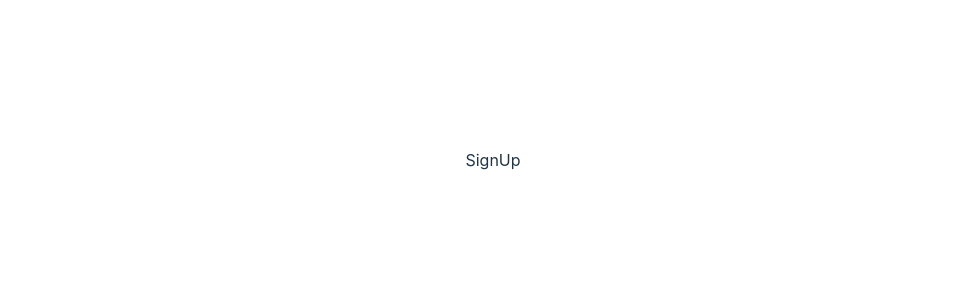
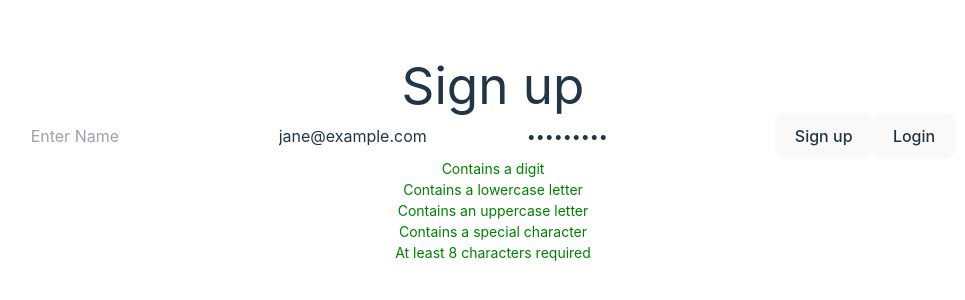
Before and after one commit to abhimistry-07/task_management_app, a React (Vite) app in the folder client/: page /signup in a window 1280 px wide. Shown: the part 240-540 px from the top of the page, without its empty margins (147-1112 px from the left). Built offline with nearby package versions, Linux system fonts and the light colour scheme.

Commit message:
signup form part added

```diff
--- a/client/src/pages/Login.jsx
+++ b/client/src/pages/Login.jsx
@@ -10,9 +10,9 @@ function Login() {
   const navigate = useNavigate();
   const dispatch = useDispatch();
 
-  const auth = useSelector((stroe) => stroe.authReducer.isAuth);
-  const errMsg = useSelector((stroe) => stroe.authReducer.errMsg);
-  const isLoading = useSelector((stroe) => stroe.authReducer.isLoading);
+  const auth = useSelector((store) => store.authReducer.isAuth);
+  const errMsg = useSelector((store) => store.authReducer.errMsg);
+  const isLoading = useSelector((store) => store.authReducer.isLoading);
 
   //   console.log(auth, errMsg, ">>>>>");
 
@@ -32,7 +32,10 @@ function Login() {
   }, [auth]);
 
   return (
-    <div className="flex flex-col bg-white p-12 rounded-lg shadow-lg">
+    <form
+      className="flex flex-col bg-white p-12 rounded-lg shadow-lg"
+      onSubmit={handleLogin}
+    >
       <h1 className="text-3xl font-bold mb-6 text-black text-left">Log In</h1>
       <input
         placeholder="Enter Email"
@@ -50,8 +53,9 @@ function Login() {
       />
       <button
         className="bg-teal-500 text-white px-4 py-2 mb-4 rounded-md w-full hover:bg-teal-700"
-        onClick={handleLogin}
-        disabled={loading}
+        // onClick={handleLogin}
+        disabled={isLoading}
+        type="submit"
       >
         {isLoading ? "Loading..." : "Log In"}
       </button>
@@ -61,7 +65,7 @@ function Login() {
       >
         Sign-up
       </button>
-    </div>
+    </form>
   );
 }
 
--- a/client/src/pages/SignUp.jsx
+++ b/client/src/pages/SignUp.jsx
@@ -1,9 +1,143 @@
-import React from 'react'
+import React, { useEffect, useState } from "react";
+import { useDispatch, useSelector } from "react-redux";
+import { useNavigate } from "react-router-dom";
+import { signup } from "../redux/authReducer/action";
 
 function SignUp() {
+  const [name, setName] = useState("");
+  const [email, setEmail] = useState("jane@example.com");
+  const [password, setPassword] = useState("Qwer@1234");
+
+  const navigate = useNavigate();
+  const dispatch = useDispatch();
+
+  const auth = useSelector((store) => store.authReducer.isAuth);
+  const errMsg = useSelector((store) => store.authReducer.errMsg);
+  const isLoading = useSelector((store) => store.authReducer.isLoading);
+
+  const hasDigit = /\d/.test(password);
+  const hasLowercase = /[a-z]/.test(password);
+  const hasUppercase = /[A-Z]/.test(password);
+  const hasSpecialChar = /[@$!%*?&]/.test(password);
+  const isLongEnough = password.length >= 8;
+
+  const handleSignUp = async (e) => {
+    try {
+      e.preventDefault();
+
+      if (!name || !email || !password) {
+        alert("Please fill in all fields.");
+        return;
+      }
+
+      let userData = {
+        name,
+        email,
+        password,
+      };
+      dispatch(signup(userData))
+        .then((response) => {
+          if (response && response.status === 201) {
+            // console.log("navigate", ">>>>");
+            navigate("/login");
+          } else {
+            console.log(errMsg);
+          }
+        })
+        .catch((error) => {
+          console.log("Error:", error);
+        });
+    } catch (error) {
+      console.log(errMsg);
+    }
+  };
+
+  //   useEffect(() => {
+  //     if (auth) {
+  //       navigate("/");
+  //     }
+  //   }, [auth]);
+
   return (
-    <div>SignUp</div>
-  )
+    <form
+      onSubmit={handleSignUp}
+      className="flex flex-col bg-white p-12 rounded-lg shadow-lg"
+    >
+      <h1 className="text-3xl font-bold mb-6 text-black text-left">Sign up</h1>
+      <input
+        placeholder="Enter Name"
+        type="name"
+        className="rounded-md bg-gray-100 text-black px-4 py-2 mb-3 w-full"
+        value={name}
+        onChange={(e) => setName(e.target.value)}
+      />
+      <input
+        placeholder="Enter Email"
+        type="email"
+        className="rounded-md bg-gray-100 text-black px-4 py-2 mb-3 w-full"
+        value={email}
+        onChange={(e) => setEmail(e.target.value)}
+      />
+      <input
+        placeholder="Enter Password"
+        type="password"
+        className="rounded-md bg-gray-100 text-black px-4 py-2 mb-6 w-full"
+        value={password}
+        onChange={(e) => setPassword(e.target.value)}
+      />
+      <button
+        className="bg-teal-500 text-white px-4 py-2 mb-4 rounded-md w-full hover:bg-teal-700"
+        // onClick={handleSignUp}
+        disabled={isLoading}
+        type="submit"
+      >
+        {isLoading ? "Loading..." : "Sign up"}
+      </button>
+      <button
+        className="text-right mt-5 hover:cursor-pointer hover:font-bold text-black"
+        onClick={() => navigate("/login")}
+      >
+        Login
+      </button>
+      <div className="text-left">
+        <p style={{ color: hasDigit ? "green" : "red", fontSize: "14px" }}>
+          Contains a digit
+        </p>
+        <p
+          style={{
+            color: hasLowercase ? "green" : "red",
+            fontSize: "14px",
+          }}
+        >
+          Contains a lowercase letter
+        </p>
+        <p
+          style={{
+            color: hasUppercase ? "green" : "red",
+            fontSize: "14px",
+          }}
+        >
+          Contains an uppercase letter
+        </p>
+        <p
+          style={{
+            color: hasSpecialChar ? "green" : "red",
+            fontSize: "14px",
+          }}
+        >
+          Contains a special character
+        </p>
+        <p
+          style={{
+            color: isLongEnough ? "green" : "red",
+            fontSize: "14px",
+          }}
+        >
+          At least 8 characters required
+        </p>
+      </div>
+    </form>
+  );
 }
 
-export default SignUp
+export default SignUp;
--- a/client/src/redux/actionTypes.js
+++ b/client/src/redux/actionTypes.js
@@ -2,3 +2,7 @@ export const LOGIN_REQUEST = 'LOGIN_REQUEST';
 export const LOGIN_SUCCESS = 'LOGIN_SUCCESS';
 export const LOGIN_FAILURE = 'LOGIN_FAILURE';
 export const LOGOUT_SUCCESS = 'LOGOUT_SUCCESS';
+
+export const SIGNUP_REQUEST = 'SIGNUP_REQUEST';
+export const SIGNUP_SUCCESS = 'SIGNUP_SUCCESS';
+export const SIGNUP_FAILURE = 'SIGNUP_FAILURE';
--- a/client/src/redux/authReducer/action.js
+++ b/client/src/redux/authReducer/action.js
@@ -1,4 +1,4 @@
-import { LOGIN_FAILURE, LOGIN_REQUEST, LOGIN_SUCCESS } from "../actionTypes";
+import { LOGIN_FAILURE, LOGIN_REQUEST, LOGIN_SUCCESS, SIGNUP_FAILURE, SIGNUP_REQUEST, SIGNUP_SUCCESS } from "../actionTypes";
 import axios from "axios";
 
 let url = "http://localhost:8080"
@@ -30,3 +30,28 @@ export const login = (userData) => async (dispatch) => {
         alert(error.response?.data.message);
     }
 };
+
+export const signup = (userData) => async (dispatch) => {
+
+    dispatch({ type: SIGNUP_REQUEST });
+
+    try {
+        const config = {
+            headers: {
+                "Content-Type": "application/json",
+            },
+        };
+
+        const response = await axios.post(`${url}/user/register`, userData, config);
+        console.log(response);
+        dispatch({ type: SIGNUP_SUCCESS, payload: response })
+
+        alert("Successfully created account.");
+
+        return response;
+    } catch (error) {
+        dispatch({ type: SIGNUP_FAILURE, payload: error });
+        alert(error.response?.data.message);
+        throw error;
+    }
+};
--- a/client/src/redux/authReducer/reducer.js
+++ b/client/src/redux/authReducer/reducer.js
@@ -1,4 +1,4 @@
-import { LOGIN_FAILURE, LOGIN_REQUEST, LOGIN_SUCCESS } from "../actionTypes";
+import { LOGIN_FAILURE, LOGIN_REQUEST, LOGIN_SUCCESS, SIGNUP_FAILURE, SIGNUP_REQUEST, SIGNUP_SUCCESS } from "../actionTypes";
 
 
 const initState = {
@@ -34,6 +34,24 @@ export const reducer = ((state = initState, action) => {
                 isError: true,
                 errMsg: action?.payload?.response?.data.message
             }
+        case SIGNUP_REQUEST:
+            return {
+                ...state,
+                isLoading: true, isError: false,
+            }
+        case SIGNUP_SUCCESS:
+            return {
+                ...state,
+                isLoading: false,
+                isError: false,
+            }
+        case SIGNUP_FAILURE:
+            return {
+                ...state,
+                isLoading: false,
+                isError: true,
+                errMsg: action?.payload?.response?.data.message
+            }
         default:
             return state;
     }
```
